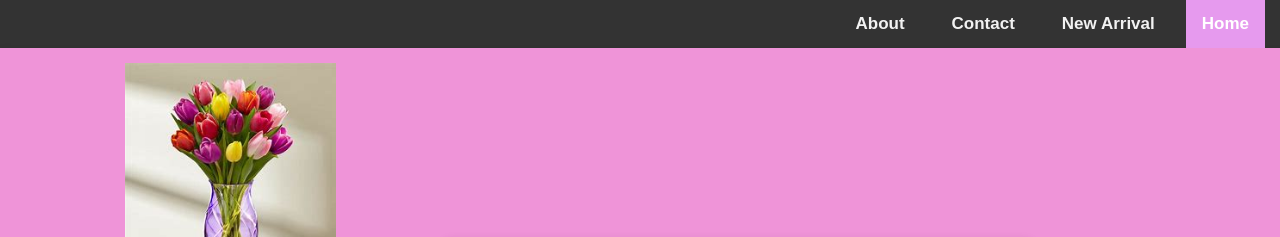
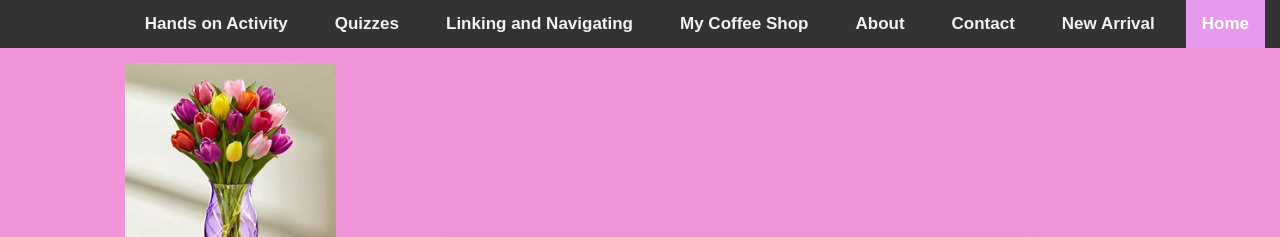
Before and after one commit to irishvill/florish, a plain HTML site: page index.html in a window 1280 px wide. Shown: the top 237 px of the page. Drawn offline with nearby package versions, Linux system fonts and the light colour scheme.

Commit message:
Update index.html

```diff
--- a/index.html
+++ b/index.html
@@ -15,6 +15,10 @@
             <li><a href="pages.html">New Arrival</a></li>
             <li><a href="contact.html">Contact</a></li>
             <li><a href="about.html">About</a></li>
+           <li><a href="coffeeshop.html">My Coffee Shop</a></li>
+           <li><a href="LINKING_AND_NAVIGATING.html">Linking and Navigating</a></li>
+           <li><a href="quiz.html">Quizzes</a></li>
+          <li><a href="jquery.html">Hands on Activity</a></li>
           </ul>
 
     </nav>
```
